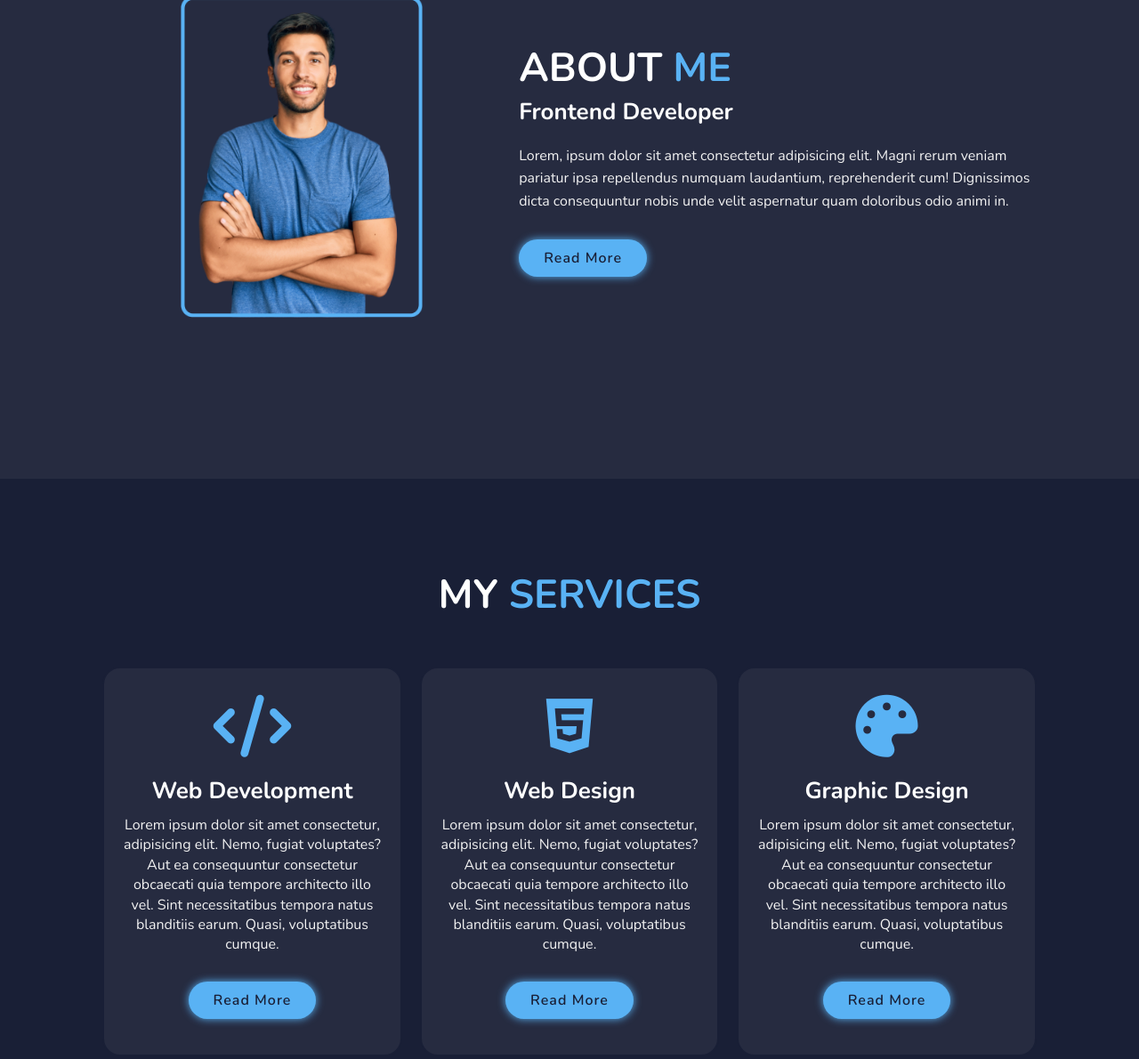
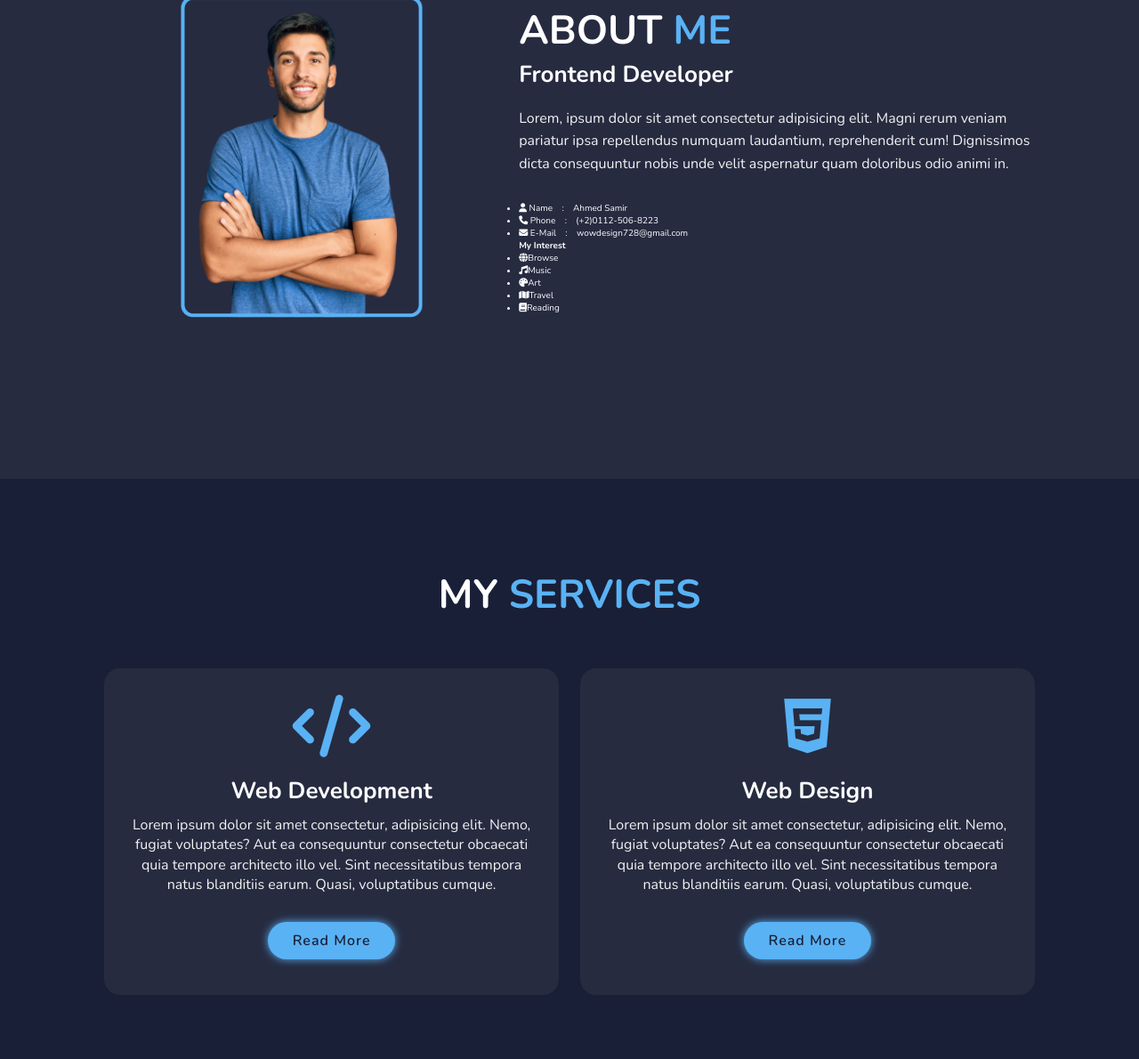
Before and after one commit to devAhmed2023/my-resume, a plain HTML site: page index.html in a window 1280 px wide. Shown: the part 1062-2252 px from the top of the page at 89% size. Drawn offline with nearby package versions, Linux system fonts and the light colour scheme.

Commit message:
Update index.html

```diff
--- a/index.html
+++ b/index.html
@@ -58,7 +58,38 @@
             <h2 class="heading">About <span>Me</span></h2>
             <h3>Frontend Developer</h3>
             <p>Lorem, ipsum dolor sit amet consectetur adipisicing elit. Magni rerum veniam pariatur ipsa repellendus numquam laudantium, reprehenderit cum! Dignissimos dicta consequuntur nobis unde velit aspernatur quam doloribus odio animi in.</p>
-            <a href="#" class="btn">Read More</a>
+            <ul class="info">
+                <li class="detail">
+                    <i class="fas fa-user fill-pink"></i>
+                    Name &nbsp;&nbsp; : &nbsp;&nbsp; Ahmed Samir
+                </li>
+                <li class="detail">
+                    <i class="fas fa-phone fill-pink"></i>
+                    Phone &nbsp;&nbsp; : &nbsp;&nbsp; (+2)0112-506-8223
+                </li>
+                <li class="detail">
+                    <i class="fas fa-envelope fill-pink"></i>
+                    E-Mail &nbsp;&nbsp; : &nbsp;&nbsp; wowdesign728@gmail.com
+                </li>
+            </ul>
+            <h4>My Interest</h4>
+            <ul class="interest">
+                <li>
+                    <i class="fas fa-globe fill-pink"></i>Browse
+                </li>
+                <li>
+                    <i class="fas fa-music fill-pink"></i>Music
+                </li>
+                <li>
+                    <i class="fas fa-palette fill-pink"></i>Art
+                </li>
+                <li>
+                    <i class="fas fa-map fill-pink"></i>Travel
+                </li>
+                <li>
+                    <i class="fas fa-book fill-pink"></i>Reading
+                </li>
+            </ul>
         </div>
     </section>
 
@@ -77,13 +108,6 @@
             <div class="service-box">
                 <i class="fab fa-html5"></i>
                 <h3>Web Design</h3>
-                <p>Lorem ipsum dolor sit amet consectetur, adipisicing elit. Nemo, fugiat voluptates? Aut ea consequuntur consectetur obcaecati quia tempore architecto illo vel. Sint necessitatibus tempora natus blanditiis earum. Quasi, voluptatibus cumque.</p>
-                <a href="#" class="btn">Read More</a>
-            </div>
-
-            <div class="service-box">
-                <i class="fas fa-palette"></i>
-                <h3>Graphic Design</h3>
                 <p>Lorem ipsum dolor sit amet consectetur, adipisicing elit. Nemo, fugiat voluptates? Aut ea consequuntur consectetur obcaecati quia tempore architecto illo vel. Sint necessitatibus tempora natus blanditiis earum. Quasi, voluptatibus cumque.</p>
                 <a href="#" class="btn">Read More</a>
             </div>
```
